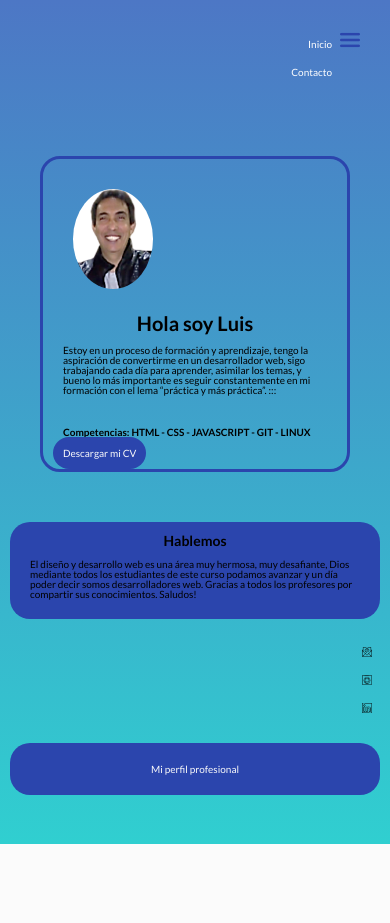
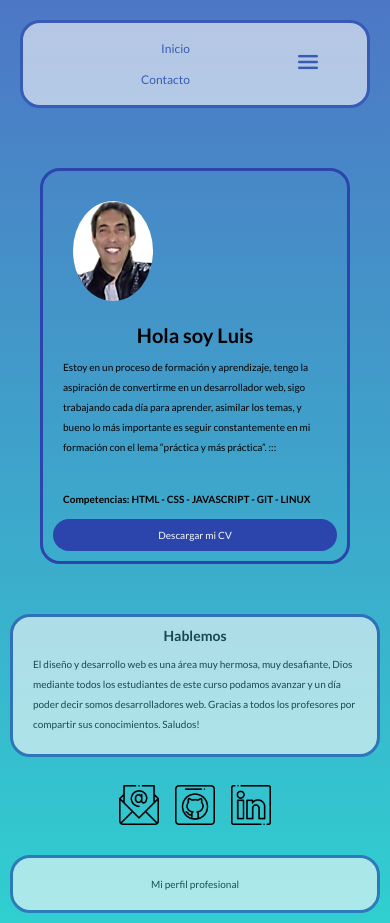
Before and after one commit to LUIS-TORRELLAS/proyecto-1, a plain HTML site: page index.html in a window 390 px wide. Both pictures are taken after a click on the button 350 px from the left and 68 px from the top of the page. Before the commit the page ends 844 px from the top, so only its background shows below. Drawn offline with nearby package versions, Linux system fonts and the light colour scheme.

Commit message:
Correcciones

```diff
--- a/css/styles.css
+++ b/css/styles.css
@@ -27,6 +27,7 @@ body {
     padding: 0;
     min-height: 100vh;
     background-image: linear-gradient(to top, #30cfd0 0%, #4d77c5 100%);
+
  }
 
 
@@ -40,18 +41,25 @@ main {
 
 header {
     display: flex;
-    justify-content: space-around;
+    align-items: center;
+    gap: 100px;
     padding: 30px;
     font-size: 20px;
+    border: solid #2b45ad;
+    border-radius: 20px 20px 20px 20px;
+    margin: 70px;
+
 }
 
 
 .menu-nav {
     display: flex;
-    justify-content: space-around;
+    gap: 50px;
+    justify-content: space-between;
     align-items: center;
     padding: 20px;
 }
+
 
 /* Para quitar los puntos a los items de listas */
 ul {
@@ -64,6 +72,18 @@ a {
     text-decoration: none;
     color: white;
 
+}
+
+.inicio:hover {
+    background-color: #00030c;
+    border-radius: 100px;
+    padding: 20px;
+}
+
+.contacto:hover {
+    background-color: #00030c;
+    border-radius: 100px;
+    padding: 20px;
 }
 
 .menu-burger {
@@ -104,6 +124,15 @@ ul li {
 
 }
 
+#contacto ul {
+    display: flex;
+    justify-content: center;
+}
+
+.mail, .github, .linkedin {
+    width: 80px;
+}
+
 figure {
     padding: 30px;
 
@@ -129,7 +158,7 @@ h2 {
 }
 /* Se crea esta clase para llamarla con javascript - permite darle un cambio interactivo al logo */
 .logo-cambio {
-    border-radius: 30px;
+    opacity: 0.2;
 }
 
 /* Se crea esta clase para llamarla con javascript - permite darle un cambio interactivo a la imagen personal*/
@@ -140,7 +169,7 @@ h2 {
 
 p {
     margin: 2em;
-    line-height: 1.2;
+    line-height: 2.2;
 }
 
 .boton-cv {
@@ -148,6 +177,32 @@ p {
     color: #fbfbfb;
     padding: 10px;
     border-radius: 30px;
+    text-align: center;
+}
+
+.boton-cv:hover {
+    background-color: #00030c;
+    border-radius: 100px;
+    padding: 10px;
+}
+
+.mail:hover {
+    background-color: #2b45ad;
+    border-radius: 20px;
+    padding: 20px;
+}
+
+.github:hover {
+    background-color: #2b45ad;
+    border-radius: 20px;
+    padding: 20px;
+}
+
+.linkedin:hover {
+    background-color: #2b45ad;
+    border-radius: 20px;
+    padding: 20px;
+
 }
 
 .hablemos {
@@ -190,7 +245,7 @@ footer {
     /* Para que los enlaces hereden el color de texto y no tengan subrayado */
     a {
         text-decoration: none;
-        color: white;
+        color: #2b45ad;
 
     }
 
@@ -199,10 +254,15 @@ footer {
     }
 
     header {
-        display: flex;
-        justify-content: end;
-        padding: 30px;
-        font-size: 10px;
+    display: flex;
+    background-color: #fbfbfb;
+    opacity: 0.6;
+    font-family: 'Lato', sans-serif;
+    font-size: 12px;
+    color: #00030c;
+    margin: 20px;
+    padding: 10px;
+
 
     }
 
@@ -212,6 +272,7 @@ footer {
         border: none;
         color: #2b45ad;
         font-size: 20px;
+
     }
 
     .menu-nav {
@@ -221,9 +282,8 @@ footer {
         align-items: end;
         gap: 1rem;
         padding: 10px;
+  }
 
-
-    }
 
     .logo {
         display: none;
@@ -241,10 +301,10 @@ footer {
         font-size: 10px;
     }
 
-    ul li a img {
-        width: 10px;
+    .mail, .github, .linkedin {
+        width: 40px;
+    }
 
-    }
 
     ul li {
         display: flex;
@@ -296,7 +356,7 @@ footer {
 
     p {
         margin: 1em;
-        line-height: 1;
+        line-height: 2;
     }
 
     .boton-cv {
@@ -308,7 +368,9 @@ footer {
     }
 
     .hablemos {
-        background-color: #2b45ad;
+        background-color: #fbfbfb;
+        opacity: 0.6;
+        border: solid #2b45ad;
         border-radius: 20px;
         padding: 10px;
         margin-bottom: 20px;
@@ -316,9 +378,11 @@ footer {
     }
 
     footer {
-        background-color:#2b45ad;
+        background-color: #fbfbfb;
+        opacity: 0.6;
+        border: solid #2b45ad;
         text-align: center;
-        color: #fbfbfb;
+        color: black;
         padding: 20px;
         border-radius: 20px;
         font-size: 10px;
--- a/index.html
+++ b/index.html
@@ -9,11 +9,11 @@
 </head>
 <body>
     <header>
-        <a href="/"> <img src="/img/logoluis.png" alt="Logo personal" class="logo"> </a>
+        <a href="/"> <img src="img/logoluis.png" alt="Logo personal" class="logo"> </a>
         <nav class="menu-nav">
-            <ul class="nav-list">
-                <li> <a href="#inicio">   Inicio</a> </li>
-                <li> <a href="#contacto"> Contacto</a> </li>
+             <ul class="nav-list">
+                <li> <a class="inicio" href="#inicio">   Inicio   </a> </li>
+                <li> <a class="contacto" href="#contacto"> Contacto </a> </li>
             </ul>
        </nav>
        <button class="menu-burger" id="btn-menu"> <i class="fi fi-br-menu-burger"></i> </button>
@@ -25,7 +25,7 @@
         <section id="inicio">
 
             <figure>
-                <img class="foto-personal" src="/img/fotopersonal.png" alt="Foto personal">
+                <img class="foto-personal" src="img/fotopersonal.png" alt="Foto personal">
             </figure>
 
             <article class="soy">
@@ -39,10 +39,9 @@
                     :::
                 </p> </br>
                 <p> <strong> Competencias:  HTML - CSS - JAVASCRIPT - GIT - LINUX </strong></p>
-
-                <!-- Usando el atributo download se logra descargar el CV en PDF -->
-                <a href="/cv/cv.pdf" class="boton-cv" download=""> Descargar mi CV</a>
             </article>
+            <!-- Usando el atributo download se logra descargar el CV en PDF -->
+            <a href="cv/cv.pdf" class="boton-cv" download=""> Descargar mi CV</a>
 
         </section>
 
@@ -60,9 +59,9 @@
             </article>
 
             <ul>
-                <li> <a href="mailto:luistorrellas.col@gmail.com">  <img src="/img/mail.png" alt="mail"> </a>  </li>
-                <li> <a href="/">  <img src="/img/github.png" alt="github"> </a>      </li>
-                <li> <a href="/">  <img src="/img/linkedin.png" alt="linkedin"> </a>  </li>
+                <li> <a href="mailto:luistorrellas.col@gmail.com">  <img src="/img/mail.png" alt="mail" class="mail"> </a>  </li>
+                <li> <a href="/">  <img src="/img/github.png" alt="github" class="github"> </a>      </li>
+                <li> <a href="/">  <img src="/img/linkedin.png" alt="linkedin" class="linkedin"> </a>  </li>
             </ul>
 
         </section>
```
Also changed, not shown: img/logoluis.png.
